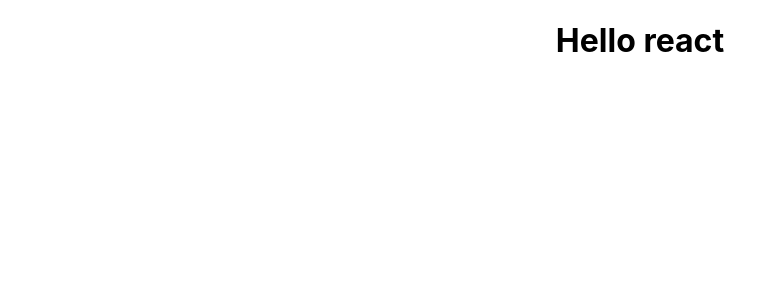
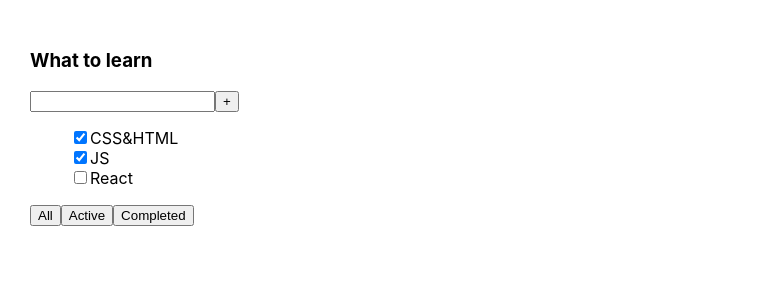
Before and after one commit to VadimKorobec/todo-list-react-ts, a React (Create React App) app: page / in a window 1280 px wide. Shown: the top 300 px of the page, without its empty margins (0-757 px from the left). Built offline with nearby package versions, Linux system fonts and the light colour scheme.

Commit message:
add TodoList.tsx

```diff
--- a/src/App.css
+++ b/src/App.css
@@ -1,38 +1,8 @@
-.App {
-  text-align: center;
+.App{
+  padding: 30px;
+  display: flex;
 }
 
-.App-logo {
-  height: 40vmin;
-  pointer-events: none;
+.App > div{
+  margin-right: 50px;
 }
-
-@media (prefers-reduced-motion: no-preference) {
-  .App-logo {
-    animation: App-logo-spin infinite 20s linear;
-  }
-}
-
-.App-header {
-  background-color: #282c34;
-  min-height: 100vh;
-  display: flex;
-  flex-direction: column;
-  align-items: center;
-  justify-content: center;
-  font-size: calc(10px + 2vmin);
-  color: white;
-}
-
-.App-link {
-  color: #61dafb;
-}
-
-@keyframes App-logo-spin {
-  from {
-    transform: rotate(0deg);
-  }
-  to {
-    transform: rotate(360deg);
-  }
-}
--- a/src/App.tsx
+++ b/src/App.tsx
@@ -1,9 +1,10 @@
 import "./App.css";
+import { TodoList } from "./components/TodoList";
 
 export const App = () => {
   return (
     <div className="App">
-      <h1>Hello react</h1>
+      <TodoList title='Movie'/>
     </div>
   );
 };
--- /dev/null
+++ b/src/components/TodoList.tsx
@@ -0,0 +1,30 @@
+export const TodoList = (props:any) => {
+  return (
+    <div>
+      <h3>What to learn</h3>
+      <div>
+        <input type="text" />
+        <button type="button">+</button>
+      </div>
+      <ul style={{listStyle:'none'}}>
+        <li>
+          <input type="checkbox" checked={true} />
+          <span>CSS&HTML</span>
+        </li>
+        <li>
+          <input type="checkbox" checked={true} />
+          <span>JS</span>
+        </li>
+        <li>
+          <input type="checkbox" checked={false} />
+          <span>React</span>
+        </li>
+      </ul>
+      <div>
+        <button>All</button>
+        <button>Active</button>
+        <button>Completed</button>
+      </div>
+    </div>
+  );
+};
```
